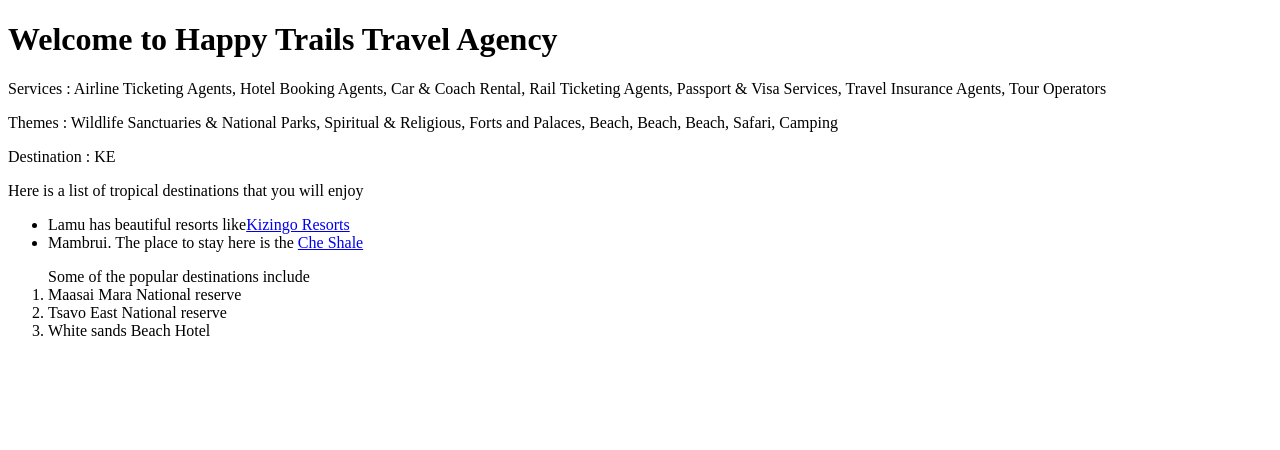
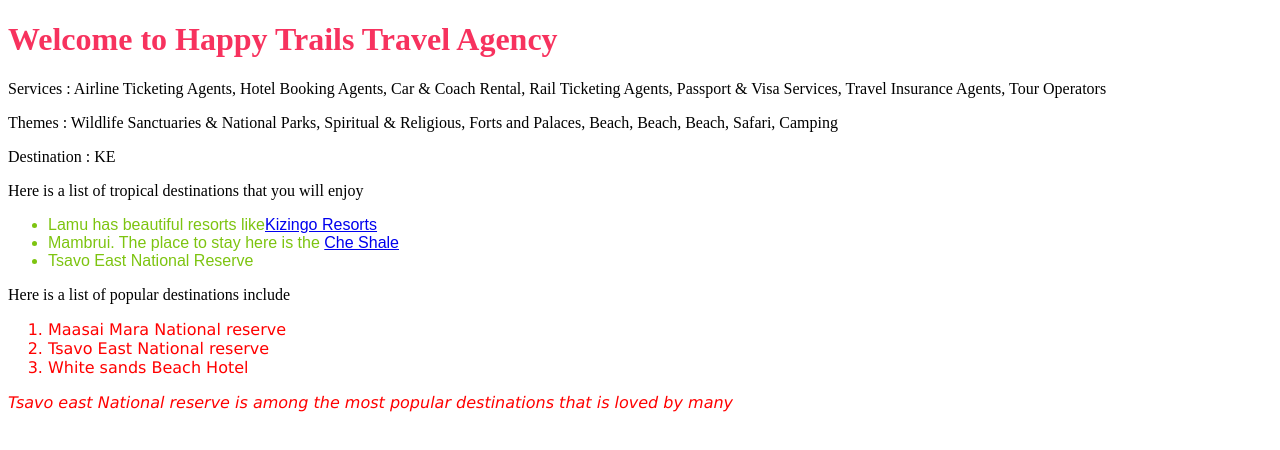
Before and after one commit to Lourine/Travel-Agency, a plain HTML site: page index.html in a window 1280 px wide. Drawn offline with Linux system fonts and the light colour scheme.

Commit message:
add css/styles.css file add css rules to css/styles.css

```diff
--- /dev/null
+++ b/css/styles.css
@@ -0,0 +1,15 @@
+.tropical{
+  font-family: fantasy;
+  color: #7dc410;
+}
+.headers{
+  color: #f7325e;
+}
+.popular{
+  font-family: 'Lucida Sans';
+  color: red;
+
+}
+p.popular{
+  font-style: italic;
+}
--- a/index.html
+++ b/index.html
@@ -3,7 +3,7 @@
 
 <head>
   <title>Happy Trails Travel Agency</title>
-  <link href="css/style.css" rel="stylesheet">
+  <link href="css/styles.css" rel="stylesheet">
 </head>
 
 <body>
@@ -11,17 +11,19 @@
   <p>Services : Airline Ticketing Agents, Hotel Booking Agents, Car & Coach Rental, Rail Ticketing Agents, Passport & Visa Services, Travel Insurance Agents, Tour Operators</p>
   <p>Themes : Wildlife Sanctuaries & National Parks, Spiritual & Religious, Forts and Palaces, Beach, Beach, Beach, Safari, Camping</p>
   <p>Destination : KE</p>
-  <p class= "tropical">Here is a list of tropical destinations that you will enjoy</p>
+  <p>Here is a list of tropical destinations that you will enjoy</p>
   <ul>
     <li class= "tropical">Lamu has beautiful resorts like<a href="https://kizingo.com/">Kizingo Resorts</a></li>
     <li class="tropical">Mambrui. The place to stay here is the <a href="http://www.cheshale.com/">Che Shale</a></li>
+    <li class="tropical">Tsavo East National Reserve</li>
   </ul>
-  <ol>
-    Some of the popular destinations include
+   <p>Here is a list of popular destinations include</p>
+   <ol>
     <li class= "popular">Maasai Mara National reserve</li>
     <li class="popular">Tsavo East National reserve</li>
     <li class="popular">White sands Beach Hotel</li>
   </ol>
+  <p class="popular">Tsavo east National reserve is among the most popular destinations that is loved by many</p>
 
 
 </body>
```
